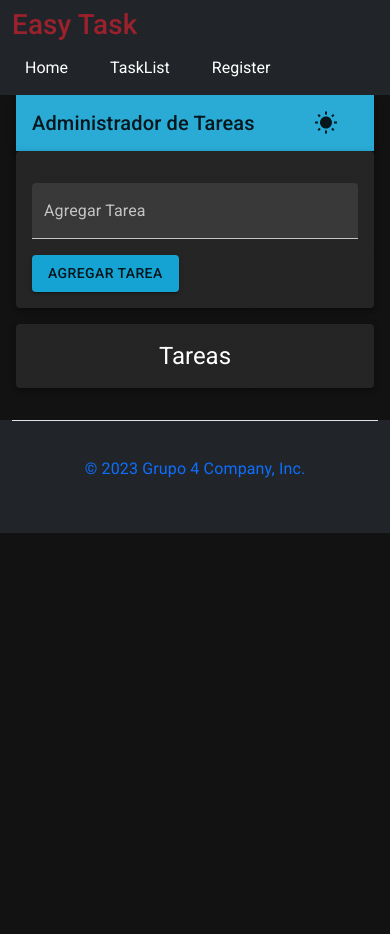
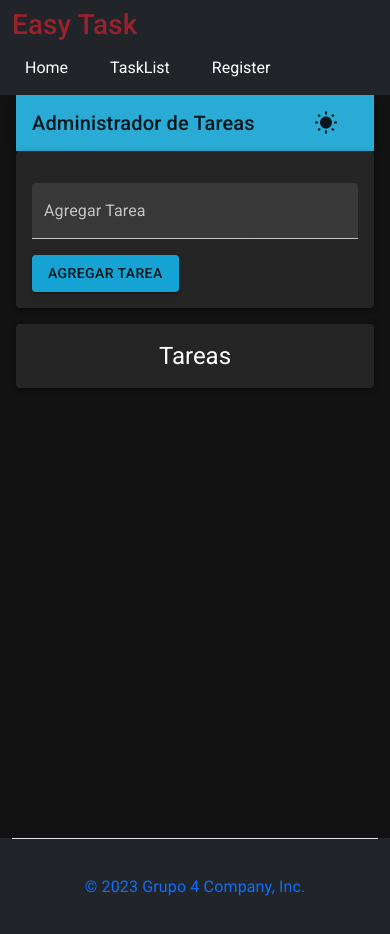
Before and after one commit to juan25258/grupo-4-entregafinal, a React (Vite) app in the folder app_TaskList/: page /AdminTaskList in a window 390 px wide. Shown: the top 934 px of the page. Before the commit the page ends 844 px from the top, so only its background shows below. Built offline with nearby package versions, Linux system fonts and the light colour scheme.

Commit message:
responsive la tasklist

```diff
--- /dev/null
+++ b/app_TaskList/src/pages/AdminTaskList/Style.css
@@ -0,0 +1,3 @@
+main{
+min-height: 88vh !important;
+}
--- a/app_TaskList/src/pages/AdminTaskList/index.jsx
+++ b/app_TaskList/src/pages/AdminTaskList/index.jsx
@@ -1,4 +1,5 @@
 import React from "react";
+import Style from "./Style.css";
 import { Container, CssBaseline, ThemeProvider } from '@mui/material';
 import { useState, useEffect } from 'react';
 import { darkTheme, lightTheme } from "../../componentes/Utils/Tema";
```
